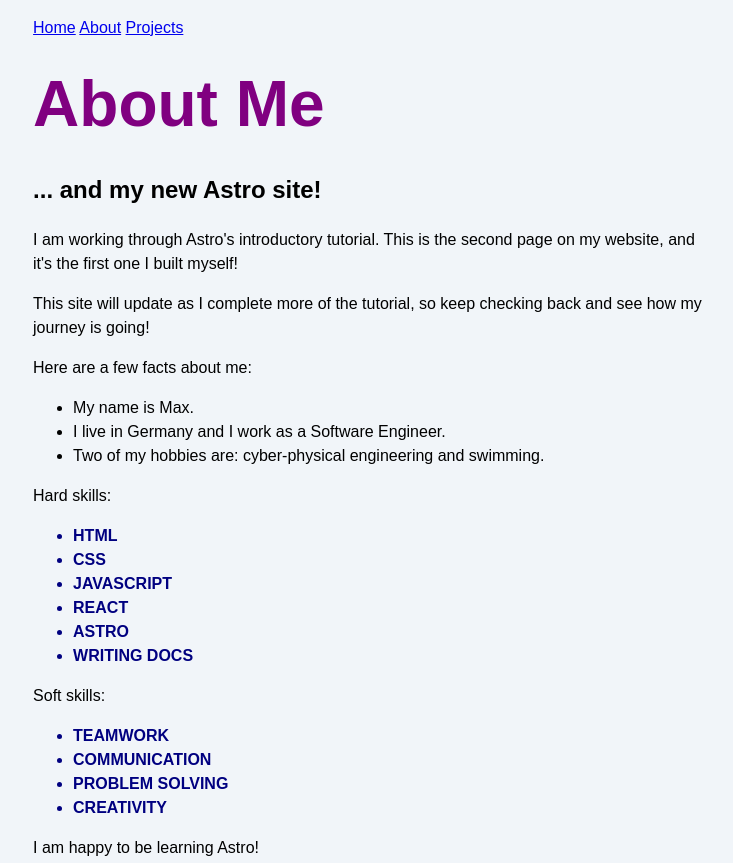
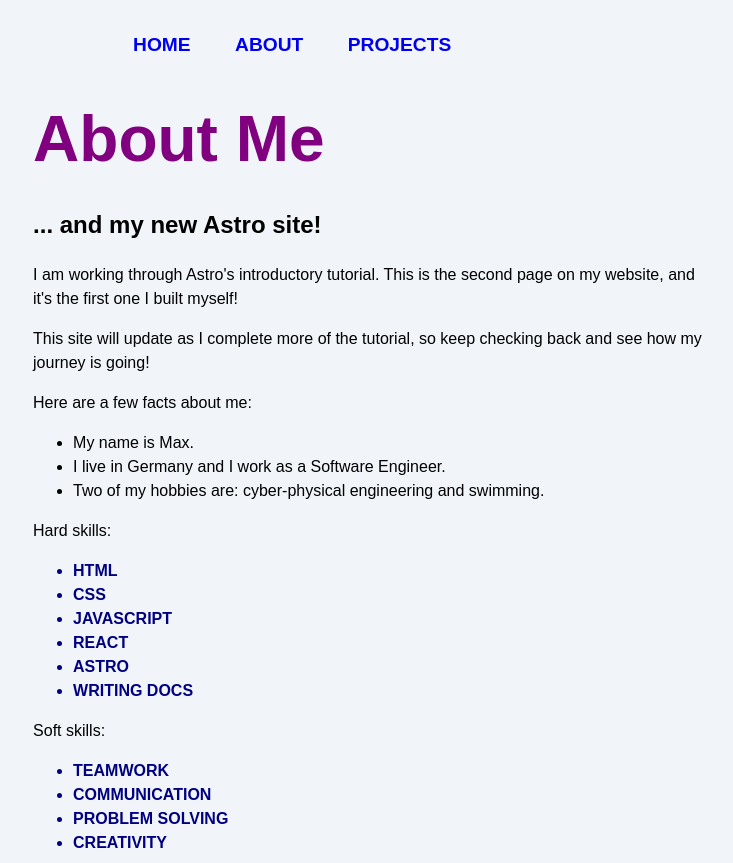
Before and after one commit to maxonary/website-r-nold, an Astro site: page /about in a window 1280 px wide. Shown: the top 863 px of the page, without its empty margins (267-1000 px from the left). Built offline with nearby package versions, Linux system fonts and the light colour scheme; Astro itself is replaced by a stand-in of ours.

Commit message:
Feat: New Navbar and Aria Accessibility

```diff
--- a/src/components/Footer.astro
+++ b/src/components/Footer.astro
@@ -2,7 +2,7 @@
 import Social from './Social.astro';
 ---
 
-<footer>
+<footer id="footer-nav" aria-label="Footer">
     <Social platform="LinkedIn" username="/in/maximilian-arnold-787ba5197" />
     <Social platform="GitHub" username="maxonary" />
     <Social platform="Twitter" username="maxonary" />
--- /dev/null
+++ b/src/components/Header.astro
@@ -0,0 +1,8 @@
+---
+import Navigation from "./Navigation.astro";
+---
+<header>
+    <nav>
+        <Navigation />
+    </nav>
+</header>
--- a/src/components/Navigation.astro
+++ b/src/components/Navigation.astro
@@ -1,5 +1,7 @@
 ---
 ---
-<a href="/">Home</a>
-<a href="/about/">About</a>
-<a href="/projects/">Projects</a>
+<div class="nav-links" role="navigation" aria-label="Main">
+    <a href="/">Home</a>
+    <a href="/about/">About</a>
+    <a href="/projects/">Projects</a>
+</div>
--- a/src/pages/about.astro
+++ b/src/pages/about.astro
@@ -1,6 +1,6 @@
 ---
 import '../styles/global.css';
-import Navigation from '../components/Navigation.astro';
+import Header from '../components/Header.astro';
 import Footer from '../components/Footer.astro';
 
 const pageTitle = "About Me";
@@ -46,7 +46,7 @@ const textCase = "uppercase";
           </style>
 	</head>
 	<body>
-        <Navigation />
+        <Header />
 
 		<h1>{pageTitle}</h1>
         <h2>... and my new Astro site!</h2>
--- a/src/pages/index.astro
+++ b/src/pages/index.astro
@@ -1,6 +1,6 @@
 ---
 import '../styles/global.css';
-import Navigation from '../components/Navigation.astro';
+import Header from '../components/Header.astro';
 import Footer from '../components/Footer.astro';
 
 const pageTitle = "r-nold || Collection of projects";
@@ -15,7 +15,7 @@ const pageTitle = "r-nold || Collection of projects";
 		<title>{pageTitle}</title>
 	</head>
 	<body>
-		<Navigation />
+		<Header />
 
 		<h1>{pageTitle}</h1>
 
--- a/src/pages/projects.astro
+++ b/src/pages/projects.astro
@@ -1,6 +1,6 @@
 ---
 import '../styles/global.css';
-import Navigation from '../components/Navigation.astro';
+import Header from '../components/Header.astro';
 import Footer from '../components/Footer.astro';
 
 ---
@@ -14,7 +14,7 @@ import Footer from '../components/Footer.astro';
 		<title>r-nold || Collection of projects</title>
 	</head>
 	<body>
-        <Navigation />
+        <Header />
 
         <h1>Projects</h1>
         <h2>My Astro Learning Blog</h2>
--- a/src/styles/global.css
+++ b/src/styles/global.css
@@ -19,3 +19,48 @@
     margin: 1rem 0;
     font-size: 2.5rem;
 }
+
+/* nav styles */
+
+.nav-links {
+    width: 100%;
+    top: 5rem;
+    left: 48px;
+    background-color: #ff9776;
+    display: none;
+    margin: 0;
+}
+
+.nav-links a {
+    display: block;
+    text-align: center;
+    padding: 10px 0;
+    text-decoration: none;
+    font-size: 1.2rem;
+    font-weight: bold;
+    text-transform: uppercase;
+}
+
+.nav-links a:hover, a:focus {
+    background-color: #ff9776;
+}
+
+.expanded {
+    display: unset;
+}
+
+@media screen and (min-width: 636px) {
+    .nav-links {
+        margin-left: 5em;
+        display: block;
+        position: static;
+        width: auto;
+        background: none;
+    }
+
+    .nav-links a {
+      display: inline-block;
+      padding: 15px 20px;
+    }
+
+}
```
Lines whose indentation alone changed are shown as unchanged.
